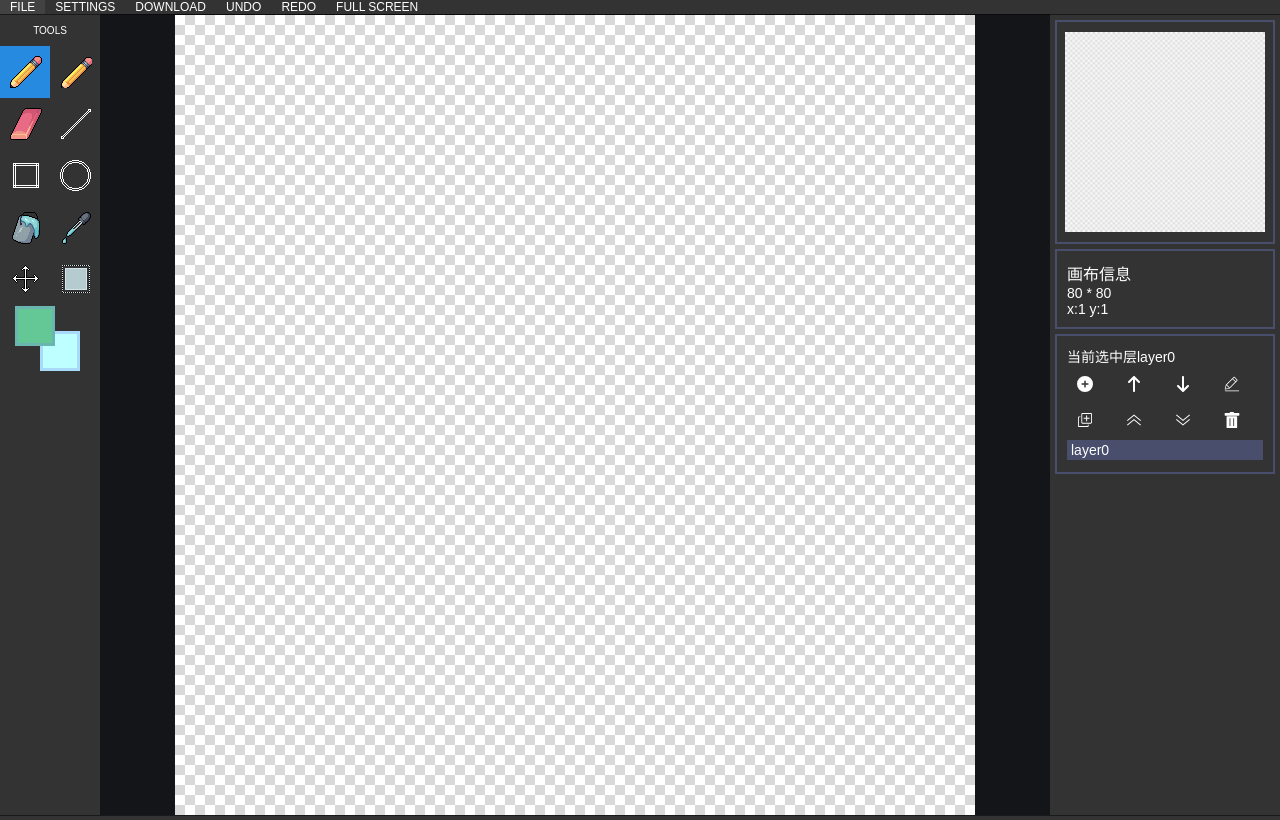
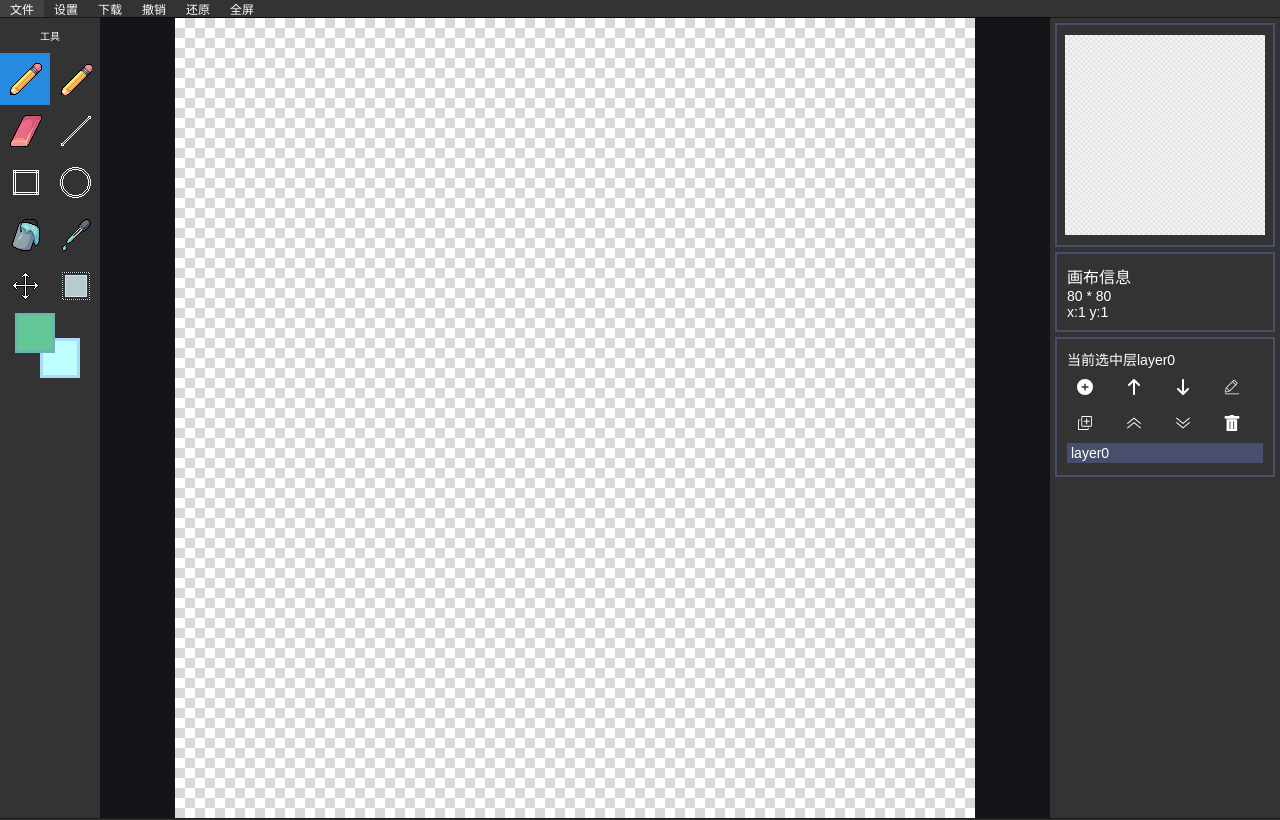
Before and after one commit to vecxqz/pixel-drawing-board, a Vue app in the folder pixel-art/: page /#/ in a window 1280 px wide. Shown: the top 820 px of the page. Built offline with nearby package versions, Linux system fonts and the light colour scheme.

Commit message:
style: 部分文案调整

```diff
--- a/pixel-art/src/components/ToolBar.vue
+++ b/pixel-art/src/components/ToolBar.vue
@@ -1,6 +1,6 @@
 <template>
   <div id="toolbar">
-    <div class="title">TOOLS</div>
+    <div class="title">工具</div>
     <ul class="toolbar-list">
       <li
         class="toolbar-item"
--- a/pixel-art/src/components/ToolHeader.vue
+++ b/pixel-art/src/components/ToolHeader.vue
@@ -1,12 +1,12 @@
 <template>
   <div id="toolHeader">
     <ul class="dis-flex operators">
-      <li class="operator-item">FILE</li>
-      <li class="operator-item">SETTINGS</li>
-      <li class="operator-item">DOWNLOAD</li>
-      <li class="operator-item" @click="undo">UNDO</li>
-      <li class="operator-item" @click="redo">REDO</li>
-      <li class="operator-item">FULL SCREEN</li>
+      <li class="operator-item">文件</li>
+      <li class="operator-item">设置</li>
+      <li class="operator-item">下载</li>
+      <li class="operator-item" @click="undo">撤销</li>
+      <li class="operator-item" @click="redo">还原</li>
+      <li class="operator-item">全屏</li>
     </ul>
   </div>
 </template>
```
